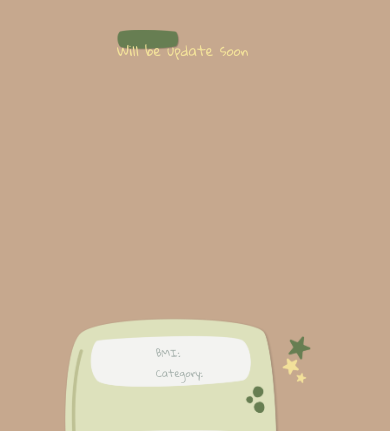
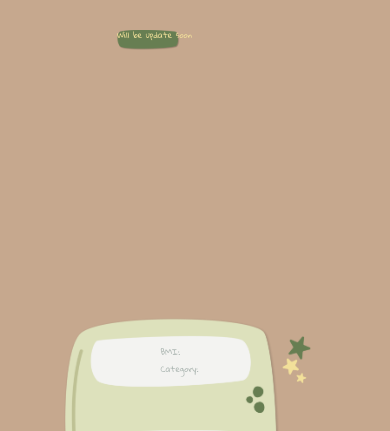
Before and after one commit to TehTarikPanas/calculator-app, an Angular app: page / in a window 390 px wide. Shown: the top 431 px of the page. Built offline with nearby package versions, Linux system fonts and the light colour scheme.

Commit message:
feat(bmi): update responsive styles for mobile view

```diff
--- a/src/app/bmi/bmi.component.css
+++ b/src/app/bmi/bmi.component.css
@@ -134,7 +134,7 @@ body {
     transform: translateX(-50%);
     color: var(--color-yellow);
     padding: 10px 20px;
-    font-size: var(--label-font-size-desktop);
+    font-size: var(--small-font-size-mobile);
     font-family: var(--main-font);
     z-index: 999;
   }
@@ -145,13 +145,14 @@ body {
   }
 
   .banner-text {
-    top: 20px;
+    top: 20%;
     left: 10%;
+    font-size: var(--small-font-size-mobile);
   }
 
   .bmi-result {
     top: 41%;
-    font-size: var(--label-font-size-mobile);
+    font-size: var(--small-font-size-mobile);
   }
 
   .bmi-category {
@@ -168,6 +169,7 @@ body {
     flex-direction: column;
     margin-left: -100px;
     text-align: center;
+    font-size: var(--small-font-size-mobile);
   }
 
   .bmi-input-group label {
@@ -195,78 +197,8 @@ body {
   }
 
   .bmi-button {
+    top: 30%;
     transform: translateX(50%);
     font-size: var(--small-font-size-mobile);
   }
 }
-
-/* Responsive - Tablet */
-/* @media (max-width: 768px) {
-  .update-banner {
-    position: absolute;
-    top: 15px;
-    left: 50%;
-    transform: translateX(-50%);
-    color: var(--color-yellow);
-    padding: 12px 24px;
-    font-size: var(--paragraph-font-size-tablet);
-    font-family: var(--main-font);
-    z-index: 999;
-  }
-
-  .banner-image img {
-    width: 50%;
-    height: 50%;
-  }
-
-  .banner-text {
-    top: 24px;
-    left: 12%;
-  }
-
-  .bmi-result {
-    top: 38%;
-    font-size: var(--label-font-size-tablet);
-  }
-
-  .bmi-category {
-    margin-top: 8px;
-    font-size: var(--body-font-size-tablet);
-  }
-
-  .bmi-inputs {
-    top: 48%;
-    gap: 10px;
-    position: absolute;
-    left: 55%;
-    transform: translateX(-50%);
-    display: flex;
-    flex-direction: column;
-    margin-left: -80px;
-    text-align: center;
-  }
-
-  .bmi-input-group label {
-    margin-bottom: 8px;
-    padding: var(--padding-sm);
-    font-size: var(--section-label-font-size-tablet);
-  }
-
-  .bmi-input {
-    width: 100%;
-    padding: var(--padding-sm);
-    font-size: var(--body-font-size-tablet);
-  }
-
-  .bmi-button-container {
-    position: absolute;
-    top: 60%;
-    right: 28%;
-    transform: translateX(50%);
-  }
-
-  .bmi-button {
-    font-size: var(--body-font-size-tablet);
-    padding: var(--padding-sm);
-  }
-} */
```
